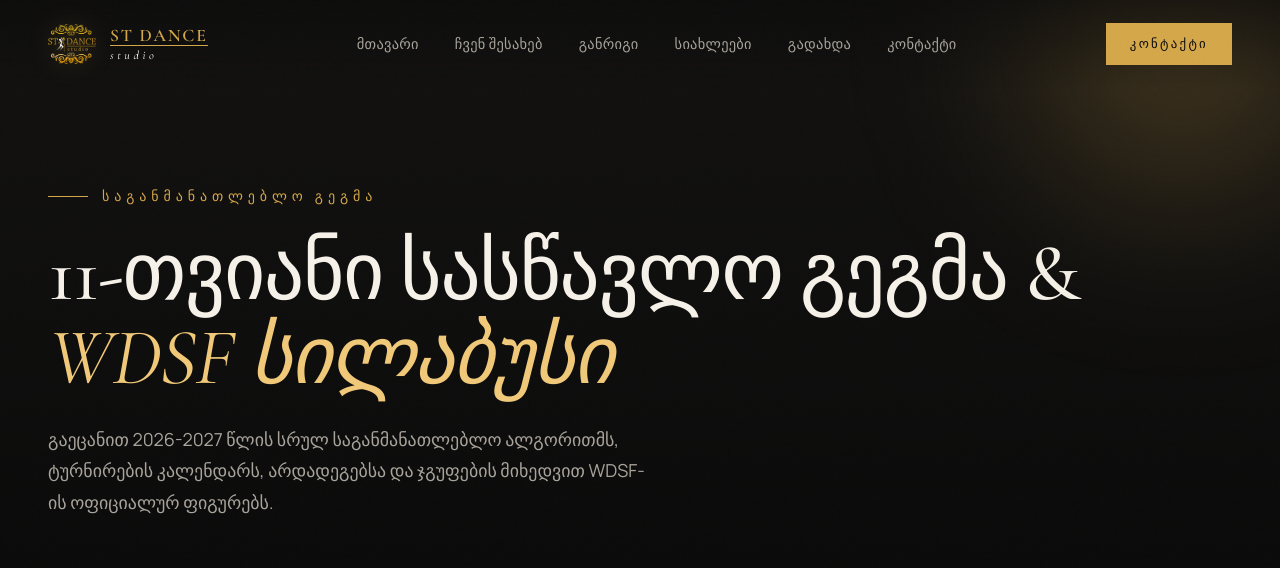
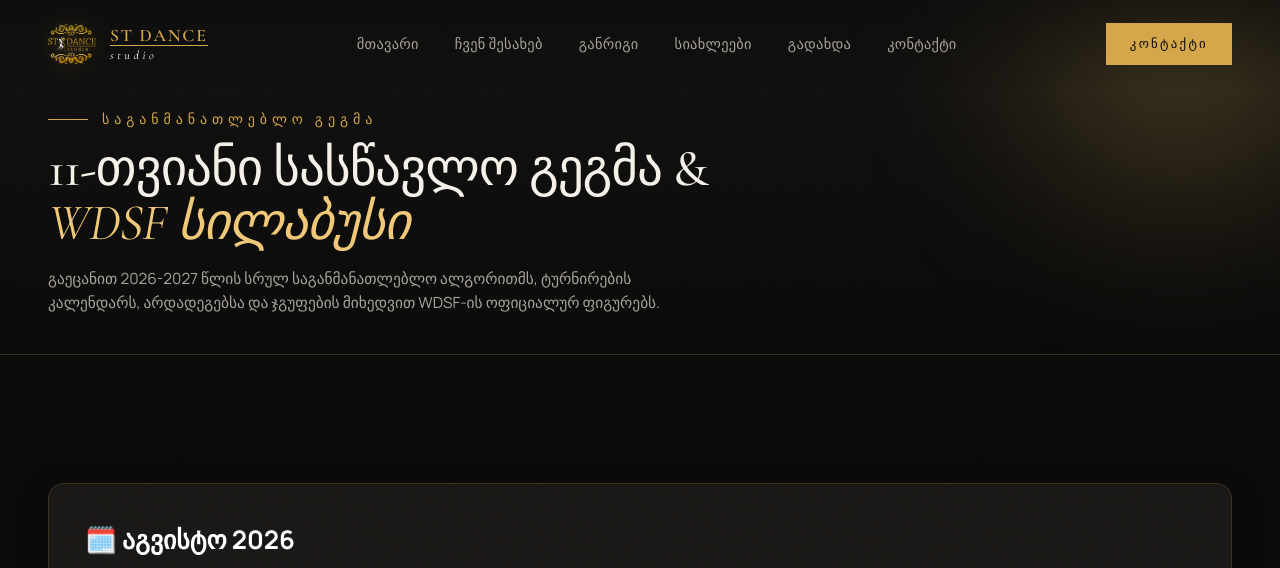
Before and after one commit to TSERJ13/stdancestudio, a React (Vite) app: page /plan in a window 1280 px wide. Shown: the top 568 px of the page. Built offline with nearby package versions, Linux system fonts and the light colour scheme; no server answers.

Commit message:
style: reduce inner page hero header height and padding

```diff
--- a/src/pages/InnerPage.css
+++ b/src/pages/InnerPage.css
@@ -2,8 +2,8 @@
    PAGE HERO (used on all inner pages)
    =========================================== */
 .page-hero {
-  padding-top: clamp(8rem, 14vw, 12rem);
-  padding-bottom: clamp(3rem, 6vw, 5rem);
+  padding-top: clamp(6rem, 8vw, 8rem);
+  padding-bottom: clamp(1.5rem, 3vw, 2.5rem);
   background: linear-gradient(to bottom, var(--color-bg-soft), var(--color-bg));
   border-bottom: 1px solid var(--color-line);
   position: relative;
@@ -12,7 +12,7 @@
 
 @media (max-width: 768px) {
   .page-hero {
-    padding-top: 12rem;
+    padding-top: 7rem;
   }
 }
 
@@ -31,15 +31,15 @@
 }
 
 .page-hero__title {
-  font-size: clamp(2.5rem, 7vw, 5rem);
-  margin-block: 1.5rem;
+  font-size: clamp(2rem, 4.5vw, 3.2rem);
+  margin-block: 0.75rem 1rem;
 }
 
 .page-hero__lead {
-  max-width: 600px;
-  font-size: clamp(1rem, 1.4vw, 1.15rem);
+  max-width: 650px;
+  font-size: clamp(0.95rem, 1.2vw, 1.05rem);
   color: var(--color-text-muted);
-  line-height: 1.75;
+  line-height: 1.6;
 }
 
 .section--alt {
--- a/src/pages/NewsPage.css
+++ b/src/pages/NewsPage.css
@@ -1,5 +1,5 @@
 .news-page {
-  padding: 4.5rem 0;
+  padding: 2.5rem 0 4.5rem;
   background: var(--color-bg);
 }
 
```
